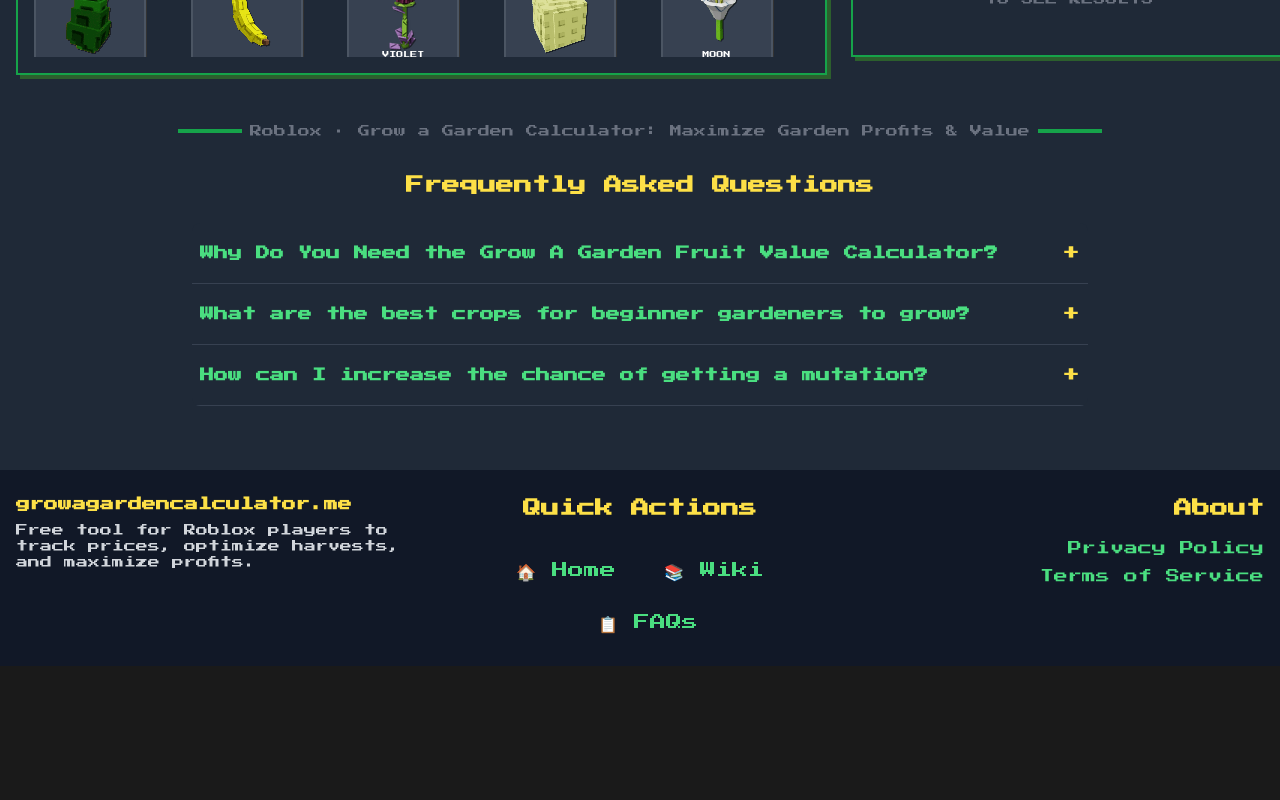
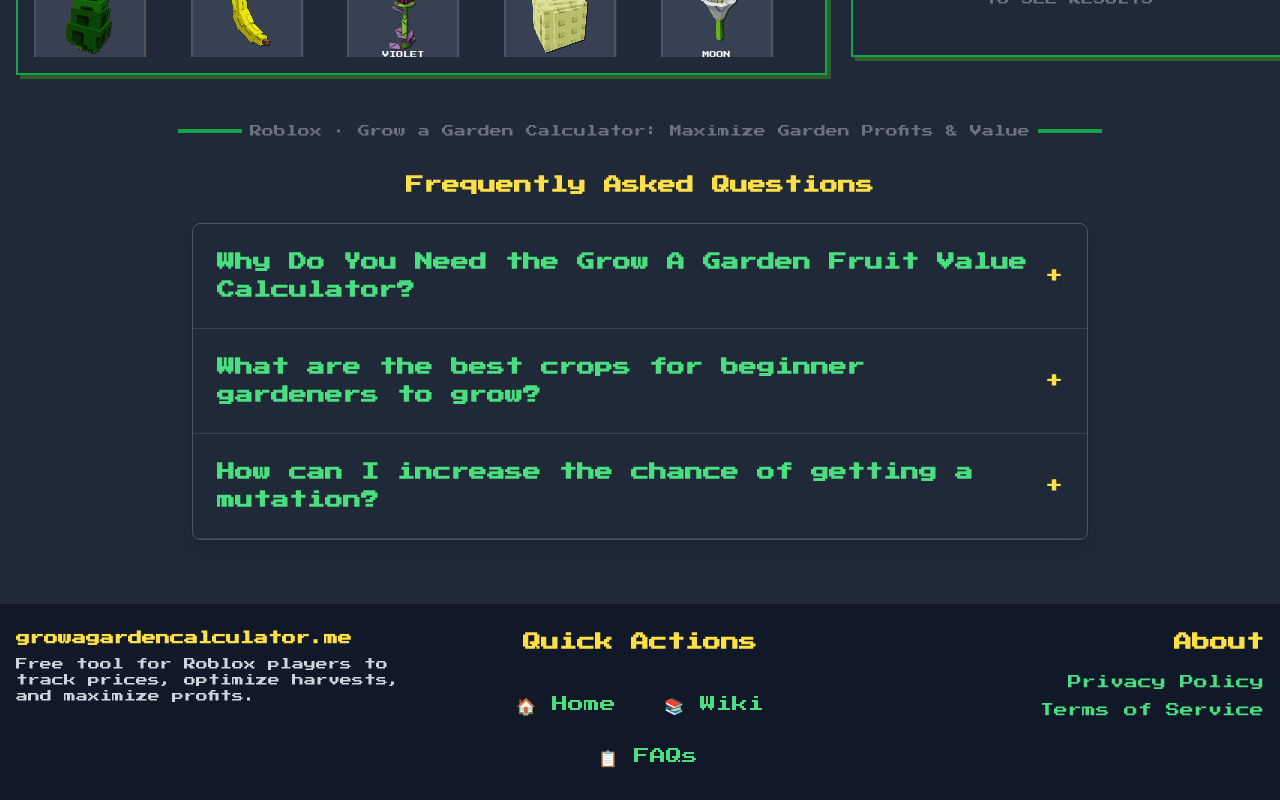
Before and after one commit to cha310/growagardencalculator, a React (Vite) app: page / in a window 1280 px wide. Shown: the part 1163-1963 px from the top of the page. Before the commit the page ends 1829 px from the top, so only its background shows below. Built offline with nearby package versions, Linux system fonts and the light colour scheme.

Commit message:
title missing wenti youhua

```diff
--- a/package.json
+++ b/package.json
@@ -14,6 +14,7 @@
     "lucide-react": "^0.344.0",
     "react": "^18.3.1",
     "react-dom": "^18.3.1",
+    "react-helmet-async": "^2.0.5",
     "react-router-dom": "^7.6.2"
   },
   "devDependencies": {
--- a/src/components/CropsPage.tsx
+++ b/src/components/CropsPage.tsx
@@ -1,5 +1,6 @@
 import React, { useState } from 'react';
 import { Link } from 'react-router-dom';
+import { Helmet } from 'react-helmet-async';
 import { plants } from '../data/gameData';
 
 export const CropsPage: React.FC = () => {
@@ -180,8 +181,12 @@ export const CropsPage: React.FC = () => {
     return num.toString();
   };
 
-  return (
-    <div className="max-w-7xl mx-auto px-4 py-8">
+      return (
+      <div className="max-w-7xl mx-auto px-4 py-8">
+        <Helmet>
+          <title>Crops - Grow a Garden Calculator</title>
+          <meta name="description" content="Browse all crops in Grow a Garden - detailed information about seeds, prices, values, and shop categories for every plant in the game." />
+        </Helmet>
       {/* Breadcrumb */}
       <div className="mb-6">
         <nav className="flex items-center space-x-2 text-sm">
--- a/src/components/FAQPage.tsx
+++ b/src/components/FAQPage.tsx
@@ -1,5 +1,6 @@
 import React, { useState, useEffect } from 'react';
 import { Link } from 'react-router-dom';
+import { Helmet } from 'react-helmet-async';
 
 // FAQ Item Component
 const AccordionFAQItem: React.FC<{
@@ -70,6 +71,12 @@ const FAQSection: React.FC = () => {
 
 // FAQ Page Component
 export const FAQPage: React.FC = () => {
+  const [openIndex, setOpenIndex] = useState<number | null>(null);
+
+  const faqs = [
+    // ... existing FAQ data ...
+  ];
+
   // Update page title for FAQ page
   useEffect(() => {
     document.title = 'FAQs - Grow a Garden Calculator | Roblox Fruit Value Calculator';
@@ -79,6 +86,12 @@ export const FAQPage: React.FC = () => {
   }, []);
 
   return (
+    <div className="min-h-screen bg-gray-800 text-white">
+      <Helmet>
+        <title>FAQs - Grow a Garden Calculator</title>
+        <meta name="description" content="Frequently asked questions about the Grow a Garden Calculator - get answers to common questions about plant values, mutations, and optimization strategies." />
+      </Helmet>
+
       <div className="max-w-7xl mx-auto px-4 py-12">
         {/* Header */}
         <div className="text-center mb-12">
@@ -102,5 +115,6 @@ export const FAQPage: React.FC = () => {
           </Link>
         </div>
       </div>
+    </div>
   );
 };
--- a/src/components/HomePage.tsx
+++ b/src/components/HomePage.tsx
@@ -1,5 +1,6 @@
 import React, { useState, useEffect } from 'react';
 import { Link } from 'react-router-dom';
+import { Helmet } from 'react-helmet-async';
 import { CalculationState } from '../types';
 import { growthMutations, temperatureMutations, environmentMutations } from '../data/gameData';
 import { PlantSelector } from './PlantSelector';
@@ -17,17 +18,17 @@ const AccordionFAQItem: React.FC<{
   return (
     <div className="border-b border-gray-700">
       <button
-        className="w-full text-left py-4 px-2 flex justify-between items-center hover:bg-gray-800 transition-colors"
+        className="w-full text-left py-6 px-6 flex justify-between items-center hover:bg-gray-800 transition-colors"
         onClick={onToggle}
       >
-        <h3 className="text-green-400 text-sm font-semibold pr-4">{question}</h3>
+        <h3 className="text-green-400 text-lg font-semibold pr-4">{question}</h3>
         <span className="text-yellow-300 text-lg flex-shrink-0">
           {isOpen ? '−' : '+'}
         </span>
       </button>
       {isOpen && (
-        <div className="pb-4 px-2">
-          <p className="text-gray-300 text-sm leading-relaxed">{answer}</p>
+        <div className="pb-6 px-6">
+          <p className="text-gray-300 text-base leading-relaxed">{answer}</p>
         </div>
       )}
     </div>
@@ -35,7 +36,7 @@ const AccordionFAQItem: React.FC<{
 };
 
 const FAQSection: React.FC = () => {
-  const [openIndex, setOpenIndex] = useState<number | null>(null); // 手风琴交互：一次只能打开一个
+  const [openIndex, setOpenIndex] = useState<number | null>(null);
 
   const faqs = [
     {
@@ -58,7 +59,7 @@ const FAQSection: React.FC = () => {
 
   return (
     <div className="max-w-4xl mx-auto">
-      <div className="bg-gray-800 rounded-lg overflow-hidden">
+      <div className="bg-gray-800 rounded-lg overflow-hidden shadow-lg border border-gray-600">
         {faqs.map((faq, index) => (
           <AccordionFAQItem
             key={index}
@@ -74,11 +75,6 @@ const FAQSection: React.FC = () => {
 };
 
 export const HomePage: React.FC = () => {
-  // Update page title for home page
-  useEffect(() => {
-    document.title = 'Grow a Garden Calculator.me';
-  }, []);
-
   const [state, setState] = useState<CalculationState>({
     selectedPlant: null,
     selectedCategory: 'All',
@@ -283,6 +279,11 @@ export const HomePage: React.FC = () => {
 
   return (
     <div className="min-h-screen bg-gray-800 text-white">
+      <Helmet>
+        <title>Grow a Garden Calculator - Roblox Fruit Value Calculator</title>
+        <meta name="description" content="Calculate your Grow A Garden crop values precisely, optimize your planting strategy, and maximize your profits." />
+      </Helmet>
+
       <div className="max-w-7xl mx-auto px-4 py-8">
         {/* Header */}
         <div className="text-center mb-8">
--- a/src/components/PrivacyPolicyPage.tsx
+++ b/src/components/PrivacyPolicyPage.tsx
@@ -1,8 +1,15 @@
 import React from 'react';
 import { Link } from 'react-router-dom';
+import { Helmet } from 'react-helmet-async';
 
 export const PrivacyPolicyPage: React.FC = () => {
   return (
+    <div className="min-h-screen bg-gray-800 text-white">
+      <Helmet>
+        <title>Privacy Policy - Grow a Garden Calculator</title>
+        <meta name="description" content="Privacy policy for Grow a Garden Calculator - learn how we protect your data and what information we collect when you use our Roblox calculator tool." />
+      </Helmet>
+
       <div className="max-w-7xl mx-auto px-4 py-8">
         <div className="max-w-4xl mx-auto">
           {/* Header */}
@@ -83,5 +90,6 @@ export const PrivacyPolicyPage: React.FC = () => {
           </div>
         </div>
       </div>
+    </div>
   );
 };
--- a/src/components/TermsOfServicePage.tsx
+++ b/src/components/TermsOfServicePage.tsx
@@ -1,8 +1,15 @@
 import React from 'react';
 import { Link } from 'react-router-dom';
+import { Helmet } from 'react-helmet-async';
 
 export const TermsOfServicePage: React.FC = () => {
   return (
+    <div className="min-h-screen bg-gray-800 text-white">
+      <Helmet>
+        <title>Terms of Service - Grow a Garden Calculator</title>
+        <meta name="description" content="Terms of service for Grow a Garden Calculator - understand the rules and conditions for using our Roblox calculator tool." />
+      </Helmet>
+
       <div className="max-w-7xl mx-auto px-4 py-8">
         <div className="max-w-4xl mx-auto">
           {/* Header */}
@@ -238,5 +245,6 @@ export const TermsOfServicePage: React.FC = () => {
           </div>
         </div>
       </div>
+    </div>
   );
 };
--- a/src/components/WikiPage.tsx
+++ b/src/components/WikiPage.tsx
@@ -1,8 +1,15 @@
 import React from 'react';
 import { Link } from 'react-router-dom';
+import { Helmet } from 'react-helmet-async';
 
 export const WikiPage: React.FC = () => {
   return (
+    <div className="min-h-screen bg-gray-800 text-white">
+      <Helmet>
+        <title>Grow a Garden Wiki - Game Guide & Information</title>
+        <meta name="description" content="Complete guide to Grow a Garden game - learn about crops, pets, gears, eggs, mutations, and values in this comprehensive wiki." />
+      </Helmet>
+
       <div className="max-w-7xl mx-auto px-4 py-8">
         {/* Header */}
         <div className="text-center mb-12">
@@ -162,5 +169,6 @@ export const WikiPage: React.FC = () => {
           </Link>
         </div>
       </div>
+    </div>
   );
 };
--- a/src/main.tsx
+++ b/src/main.tsx
@@ -1,10 +1,13 @@
 import { StrictMode } from 'react';
 import { createRoot } from 'react-dom/client';
+import { HelmetProvider } from 'react-helmet-async';
 import App from './App.tsx';
 import './index.css';
 
 createRoot(document.getElementById('root')!).render(
   <StrictMode>
-    <App />
+    <HelmetProvider>
+      <App />
+    </HelmetProvider>
   </StrictMode>
 );
```
Also changed, not shown: 1 other file (tests, documents, lock files or other folders). Lines whose indentation alone changed are shown as unchanged.
